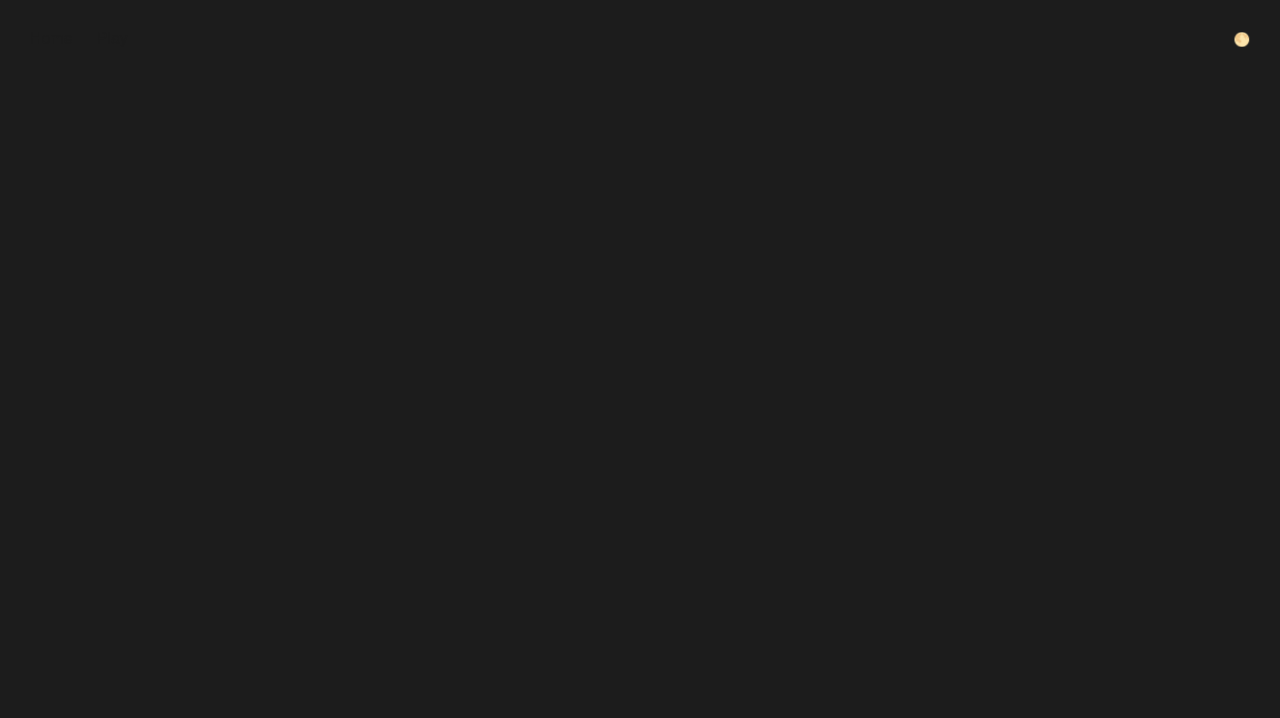
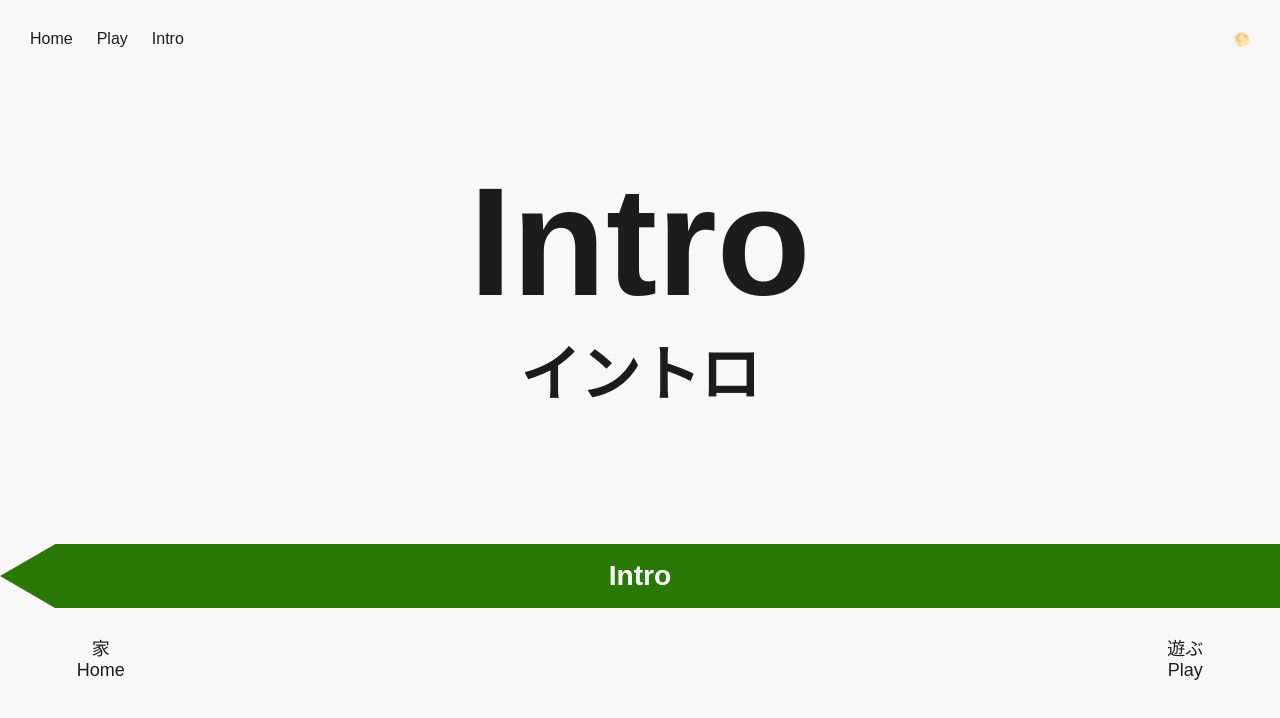
Before and after one commit to ehylam/ehylam-portfolio, a React (Vite) app: page /intro in a window 1280 px wide. Before the commit this address had no page. Shown: the top 718 px of the page. Built offline with nearby package versions, Linux system fonts and the light colour scheme; a web font is replaced by a local one.

Commit message:
Japanese train station sign with animations (gsap)

```diff
--- a/src/components/AnimatedRoutes.jsx
+++ b/src/components/AnimatedRoutes.jsx
@@ -2,6 +2,7 @@ import { useState, useEffect } from 'react';
 import { Routes, Route, useLocation } from 'react-router-dom';
 import Home from '../routes/Home';
 import Play from '../routes/Play';
+import Intro from '../routes/Intro';
 
 const AnimatedRoutes = () => {
   const location = useLocation();
@@ -24,6 +25,7 @@ const AnimatedRoutes = () => {
     <Routes location={currentLocation}>
       <Route path="/" element={<Home transitionState={transitionState} toggleTransition={toggleTransition} toggleLocation={toggleLocation} />} />
       <Route path="play" element={<Play transitionState={transitionState} toggleTransition={toggleTransition} toggleLocation={toggleLocation} />} />
+      <Route path="intro" element={<Intro transitionState={transitionState} toggleTransition={toggleTransition} toggleLocation={toggleLocation} />} />
     </Routes>
    );
 }
--- /dev/null
+++ b/src/components/IntroAnimation.jsx
@@ -0,0 +1,71 @@
+import gsap from 'gsap';
+import { useEffect } from 'react';
+import { Link } from 'react-router-dom';
+import '../lib/scss/IntroAnimation.scss';
+
+const IntroAnimation = ({ title, subtitle }) => {
+  const splitText = (text) => {
+    return text.split('').map((word, index) => {
+      return <span key={index} className="t"><span>{word}</span></span>;
+    });
+  }
+  useEffect(() => {
+    const tl = gsap.timeline({paused: true});
+    tl.to('.intro_animation__arrow', {
+      left: '0%',
+      duration: 1.5,
+      ease: 'power2.inOut'
+    }).to('.intro_animation__headings h1 span.t', {
+      opacity: 1,
+      duration: 0.9,
+      stagger: 0.1,
+      ease: 'power2.in'
+    }).to('.intro_animation__headings h3 span.t', {
+      opacity: 1,
+      duration: 0.9,
+      stagger: 0.1,
+      ease: 'power2.in'
+    },'<').to('.intro_animation__arrow-title', {
+      opacity: 1,
+      duration: 0.9,
+      ease: 'power2.in'
+    },'<+=0.35').to('.intro_animation__links a', {
+      opacity: 1,
+      duration: 0.6,
+      stagger: 0.6,
+      ease: 'power2.in'
+    });
+
+    setTimeout(() => {
+      tl.play();
+    }, 1000);
+  },[]);
+  return (
+    <section className="intro_animation">
+      <div className="intro_animation__headings">
+        <h1 className="intro_animation__headings-title">
+          {splitText(title)}
+        </h1>
+        <h3 className="intro_animation__headings-subtitle">
+          {splitText(subtitle)}
+        </h3>
+      </div>
+      <div className="intro_animation__arrow">
+        <svg xmlns="http://www.w3.org/2000/svg" viewBox="0 0 88 102">
+          <path id="Polygon_1" data-name="Polygon 1" d="M51,0l51,88H0Z" transform="translate(0 102) rotate(-90)" fill="#2a7806"/>
+        </svg>
+
+        <h5 className="intro_animation__arrow-title">{title}</h5>
+
+        <div className="intro_animation__links">
+          <Link to="/home"><span>家</span><span>Home</span></Link>
+          <Link to="/play">遊ぶ<span>Play</span></Link>
+        </div>
+
+      </div>
+    </section>
+
+   );
+}
+
+export default IntroAnimation;
--- a/src/components/Nav.jsx
+++ b/src/components/Nav.jsx
@@ -40,7 +40,8 @@ const Nav = () => {
     <nav className="nav">
       <div className="nav__links">
         <Link to="/">Home</Link>
-        <Link to="play">Play</Link>
+        <Link to="/play">Play</Link>
+        <Link to="/intro">Intro</Link>
       </div>
       <div className="nav__mode">
         <button className="nav__mode-button" onClick={toggleTheme}>{theme === 'dark' ? '🌑' : '🌕'}</button>
--- /dev/null
+++ b/src/lib/scss/IntroAnimation.scss
@@ -0,0 +1,109 @@
+.intro_animation {
+  position: relative;
+  height: 100vh;
+  background-color: var(--light-color);
+
+  &__headings {
+    position: absolute;
+    top: 25vh;
+    left: 50%;
+    transform: translateX(-50%);
+    text-align: center;
+
+    @media (min-width: 1024px) {
+      top: 13vw;
+    }
+
+    &-title {
+      line-height: 1;
+
+      font-size: clamp(100px, 12vw, 214px);
+
+      span.t {
+        opacity: 0;
+      }
+
+    }
+
+    &-subtitle {
+      line-height: 1;
+      font-size: clamp(32px, 5vw, 60px);
+      margin-top: 2vw;
+
+      span.t {
+        opacity: 0;
+      }
+    }
+
+  }
+
+
+
+  svg {
+    max-height: 88px;
+    height: 5vw;
+  }
+
+  &__arrow {
+    position: absolute;
+    left: 100%;
+    max-height: 88px;
+    height: 5vw;
+    width: 100%;
+    bottom: 20vh;
+
+    @media (min-width: 1024px) {
+      bottom: 15vw;
+    }
+
+    &::after {
+      content: '';
+      position: absolute;
+      left: auto;
+      top: 0;
+      width: 100%;
+      height: 100%;
+      background-color: #2a7806;
+      z-index: 0;
+    }
+
+    &-title {
+      position: absolute;
+      top: 50%;
+      left: 50%;
+      transform: translate(-50%, -50%);
+      z-index: 1;
+      color: white;
+      font-weight: bold;
+      line-height: 1;
+      font-size: 2.2vw;
+      font-size: clamp(16px, 2.2vw, 34px);
+      opacity: 0;
+    }
+  }
+
+  &__links {
+    position: absolute;
+    top: 100%;
+    left: 0;
+    width: 100%;
+    padding: 2vw 6vw;
+
+    display: flex;
+    justify-content: space-between;
+    align-items: center;
+
+    a {
+      font-size: clamp(14px, 1.5vw, 18px);
+      transition: all 0.4s ease;
+      display: flex;
+      flex-direction: column;
+      align-items: center;
+      opacity: 0;
+
+      &:hover,&:active {
+        text-decoration: none;
+      }
+    }
+  }
+}
--- /dev/null
+++ b/src/routes/Intro.jsx
@@ -0,0 +1,19 @@
+import { useEffect } from 'react';
+import IntroAnimation from '../components/IntroAnimation';
+import { pageTransition } from '../lib/hooks/pageTransition';
+
+const Intro = (props) => {
+  useEffect(() => {
+    pageTransition(props);
+  },[props.transitionState]);
+
+
+
+  return (
+    <div className="scroll">
+      <IntroAnimation title="Intro" subtitle="イントロ" />
+    </div>
+   );
+}
+
+export default Intro;
```
Also changed, not shown: src/arrow.svg (added), src/logo.svg (deleted).
